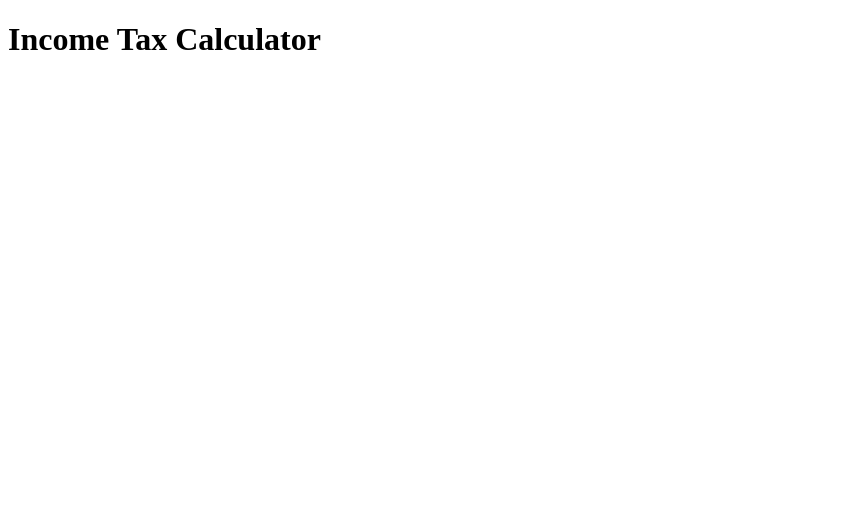
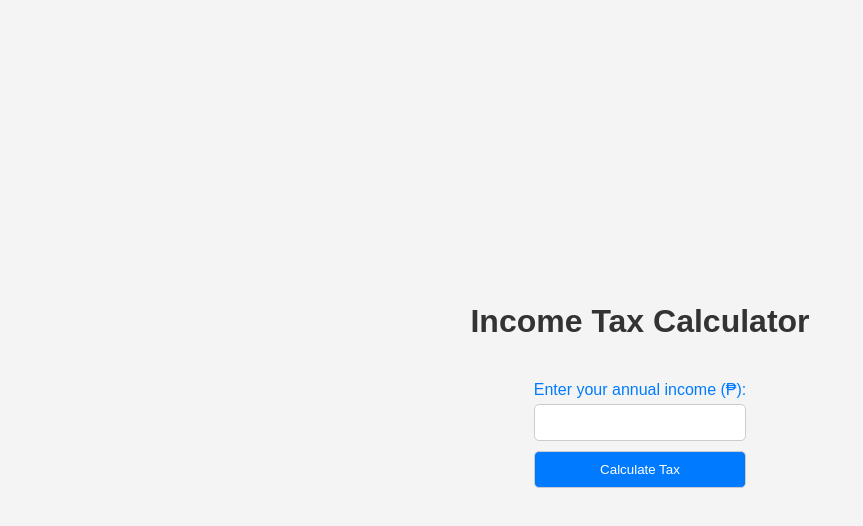
Before and after one commit to ccspalanca/prefinal, a plain HTML site: page taxcalculator.html in a window 1280 px wide. Shown: the whole page, without its empty margins (0-863 px from the left). Drawn offline with Linux system fonts and the light colour scheme.

Commit message:
Update taxcalculator.html

```diff
--- a/taxcalculator.html
+++ b/taxcalculator.html
@@ -5,17 +5,67 @@
     <meta name="viewport" content="width=device-width, initial-scale=1.0">
     <title>Income Tax Calculator</title>
     <style>
-        /* Include your styles specific to the Income Tax Calculator here */
+        body {
+            font-family: 'Arial', sans-serif;
+            background-color: #f4f4f4;
+            text-align: center;
+            margin: 0;
+            padding: 0;
+            display: flex;
+            flex-direction: column;
+            align-items: center;
+            justify-content: center;
+            height: 100vh;
+        }
+
+        h1 {
+            color: #333;
+        }
+
+        form {
+            display: flex;
+            flex-direction: column;
+            margin-top: 20px;
+        }
+
+        label {
+            margin-bottom: 5px;
+            color: #007bff;
+        }
+
+        input {
+            padding: 10px;
+            margin-bottom: 10px;
+            border: 1px solid #ccc;
+            border-radius: 5px;
+        }
+
+        input[type="submit"] {
+            background-color: #007bff;
+            color: #fff;
+            cursor: pointer;
+        }
+
+        #result {
+            margin-top: 20px;
+            font-weight: bold;
+            color: #333;
+        }
     </style>
 </head>
 <body>
-
     <h1>Income Tax Calculator</h1>
 
-    <!-- Your Income Tax Calculator content here -->
+    <form id="taxCalculator" class="tax-calculator">
+        <label for="income">Enter your annual income (₱):</label>
+        <input type="number" name="income" id="income" required>
+        <input type="submit" value="Calculate Tax">
+    </form>
+
+    <div id="result"></div>
 
     <script>
-      const taxCalculator = document.getElementById('taxCalculator');
+        const taxCalculator = document.getElementById('taxCalculator');
         const incomeInput = document.getElementById('income');
         const resultDiv = document.getElementById('result');
 
@@ -25,7 +75,7 @@
             const income = parseFloat(incomeInput.value);
             const tax = calculateTax(income);
 
-            resultDiv.textContent = Your income tax is: ₱${tax.toFixed(2)};
+            resultDiv.textContent = `Your income tax is: ₱${tax.toFixed(2)}`;
         });
 
         function calculateTax(income) {
@@ -47,13 +97,6 @@
 
             return tax;
         }
-
-        function clearTable() {
-            if (confirm("Are you sure you want to clear all data?")) {
-                payrollList = [];
-                updateTable();
-            }
-        }
     </script>
 
 </body>
```
